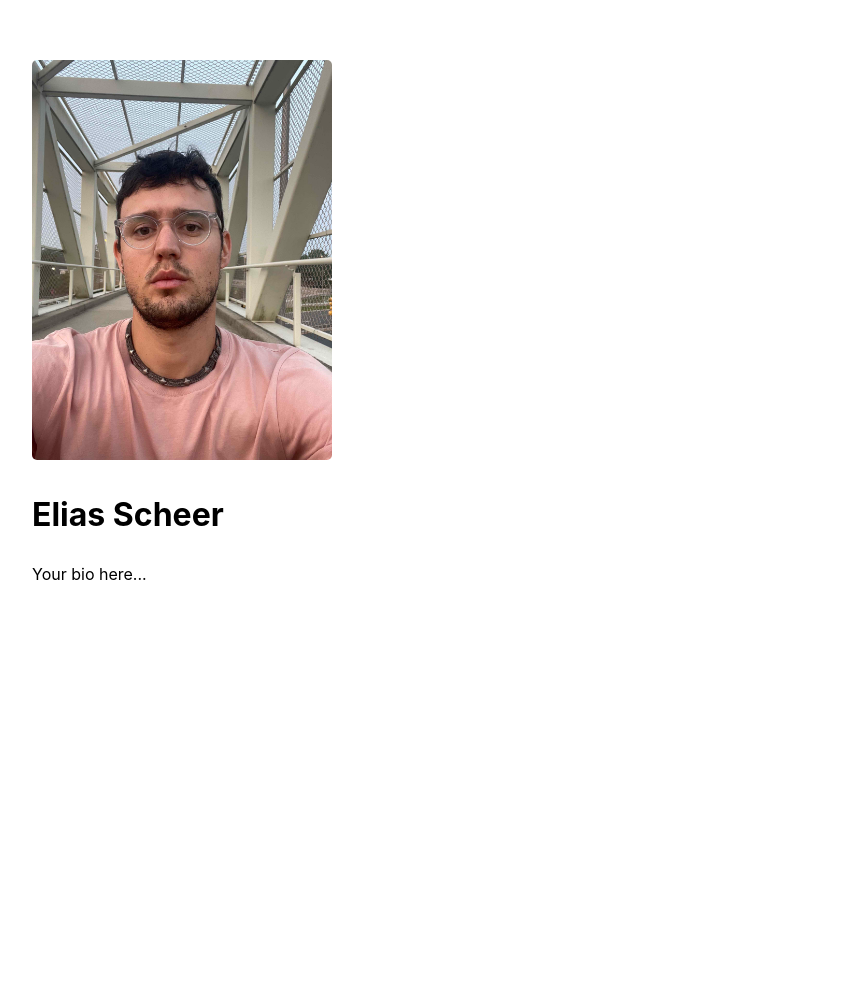
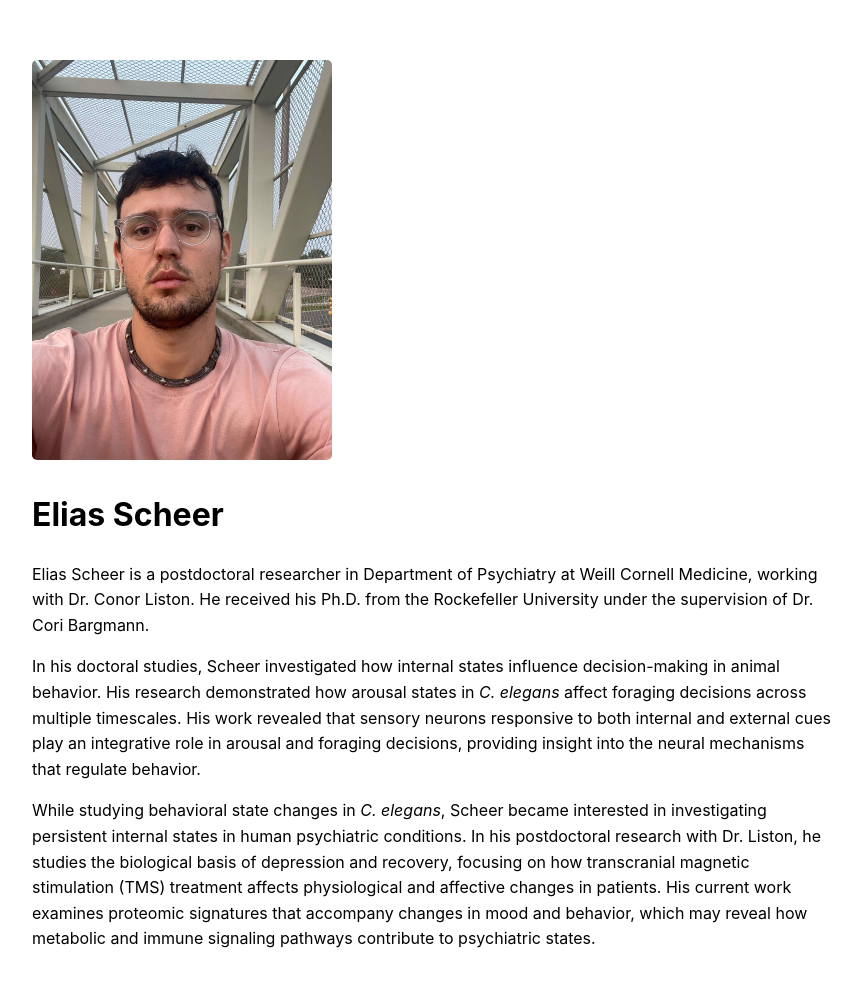
Before and after one commit to escheer/escheer.github.io, a plain HTML site: page index.html in a window 1280 px wide. Shown: the whole page, without its empty margins (208-1069 px from the left). Before the commit the page ends 800 px from the top, so only its background shows below. Drawn offline with Linux system fonts and the light colour scheme.

Commit message:
included bio

```diff
--- a/index.html
+++ b/index.html
@@ -19,6 +19,10 @@
 <body>
     <img src="IMG_4530.jpeg" alt="Elias Scheer">
     <h1>Elias Scheer</h1>
-    <p>Your bio here...</p>
+    <p>Elias Scheer is a postdoctoral researcher in Department of Psychiatry at Weill Cornell Medicine, working with Dr. Conor Liston. He received his Ph.D. from the Rockefeller University under the supervision of Dr. Cori Bargmann.</p>
+
+    <p>In his doctoral studies, Scheer investigated how internal states influence decision-making in animal behavior. His research demonstrated how arousal states in <i>C. elegans</i> affect foraging decisions across multiple timescales. His work revealed that sensory neurons responsive to both internal and external cues play an integrative role in arousal and foraging decisions, providing insight into the neural mechanisms that regulate behavior.</p>
+
+    <p>While studying behavioral state changes in <i>C. elegans</i>, Scheer became interested in investigating persistent internal states in human psychiatric conditions. In his postdoctoral research with Dr. Liston, he studies the biological basis of depression and recovery, focusing on how transcranial magnetic stimulation (TMS) treatment affects physiological and affective changes in patients. His current work examines proteomic signatures that accompany changes in mood and behavior, which may reveal how metabolic and immune signaling pathways contribute to psychiatric states.</p>
 </body>
 </html>
```
Also changed, not shown: 1 other file.
